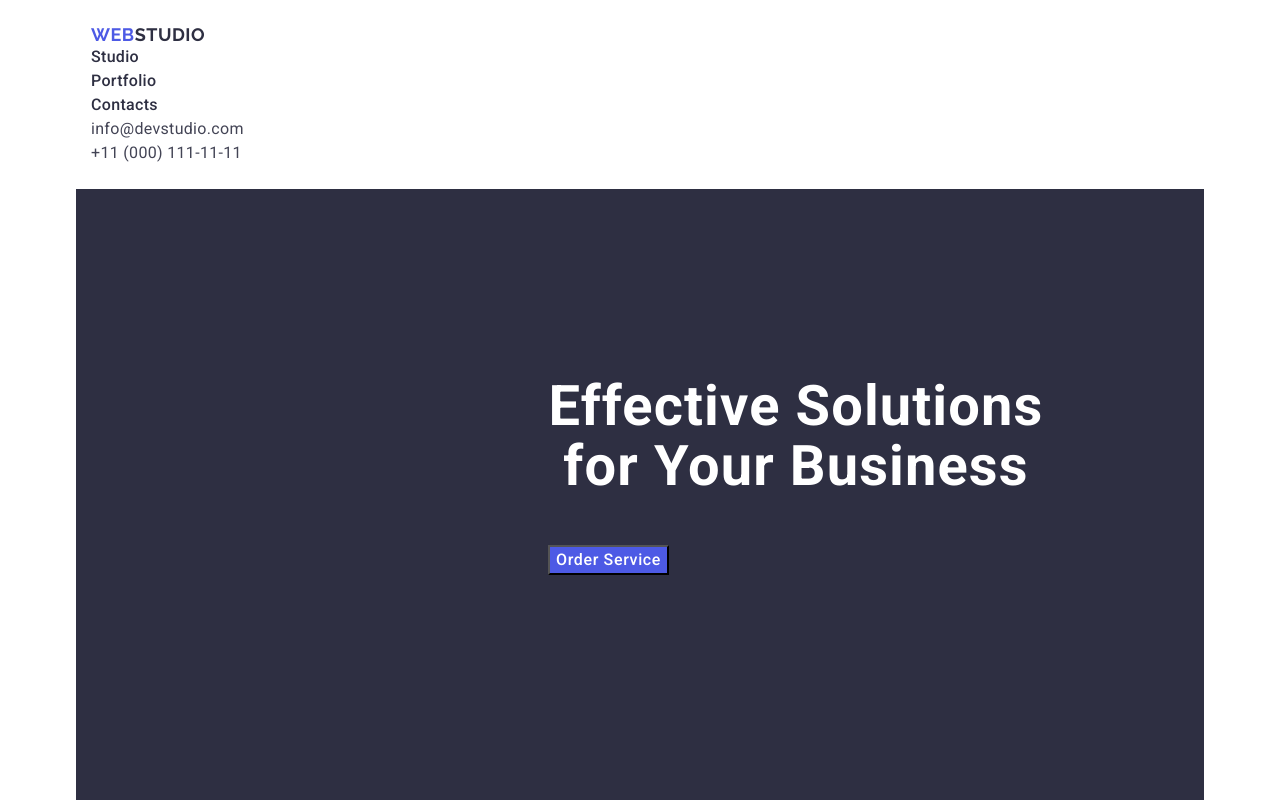
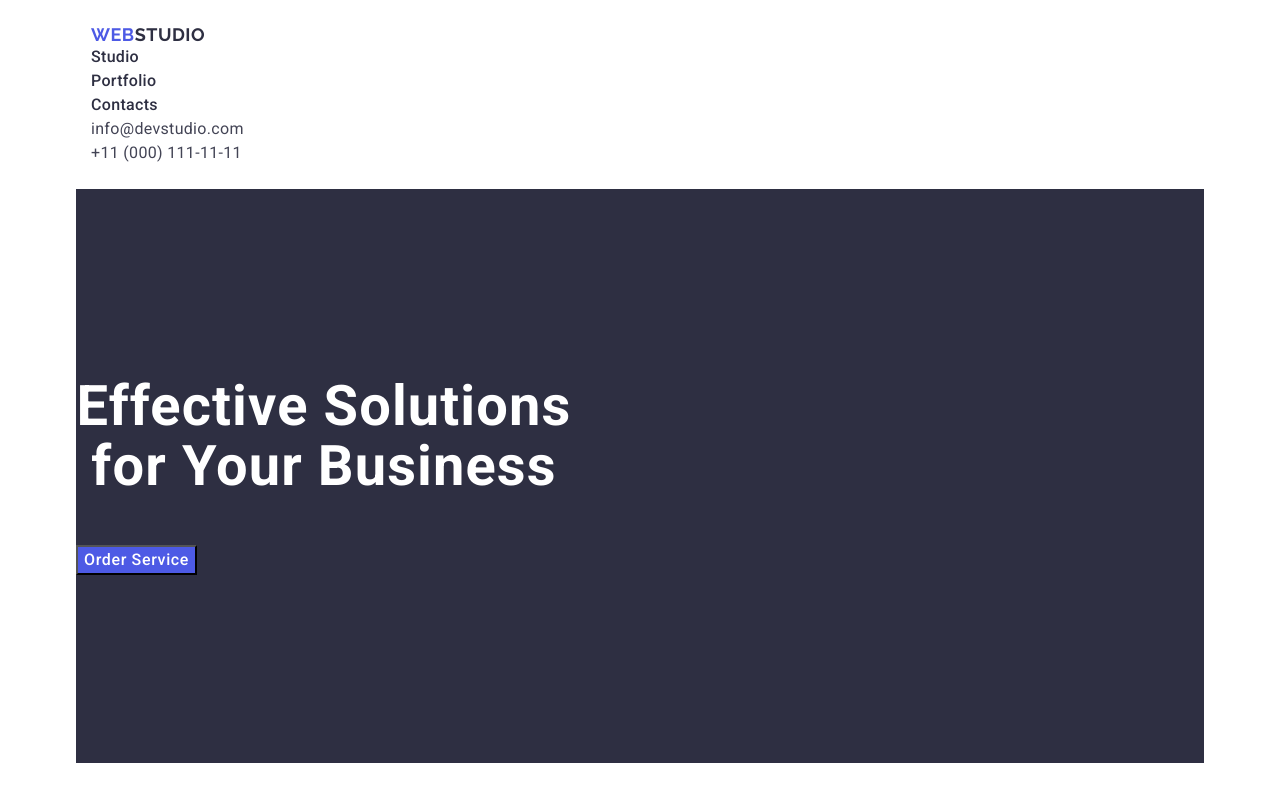
Before and after one commit to Lissa2121/goit-markup-hw-03, a plain HTML site: page index.html in a window 1280 px wide. Shown: the top 800 px of the page. Drawn offline with nearby package versions, Linux system fonts and the light colour scheme.

Commit message:
Update styles.css

```diff
--- a/css/styles.css
+++ b/css/styles.css
@@ -135,7 +135,9 @@ a {
 
 .hero-container {
     background: var(--NAVY-BLUE, #2E2F42);
-    padding-top: 188px;
+    padding: 188px 0 ;
+
+    /*padding-top: 188px;
     padding-left: 472px;
     padding-bottom: 292px;
     padding-right: 472px;
@@ -152,7 +154,7 @@ a {
     font-weight: 700;
     line-height: 1.07;
     letter-spacing: 0.02em;
-    width: 496px;
+    max-width: 496px;
 }
 
 .hero-btn {
```
